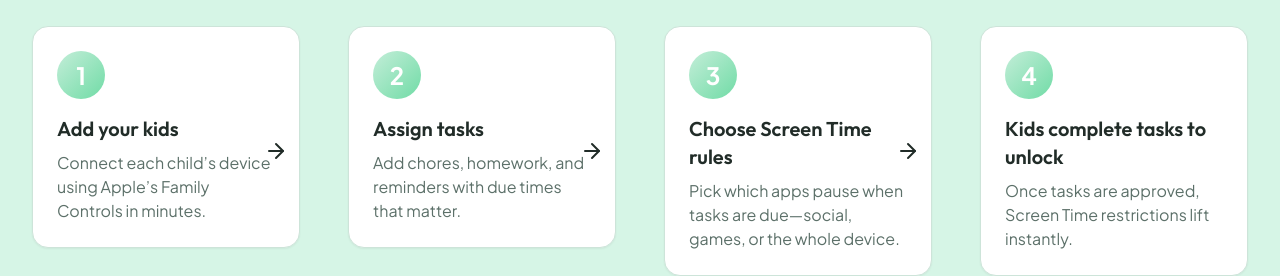
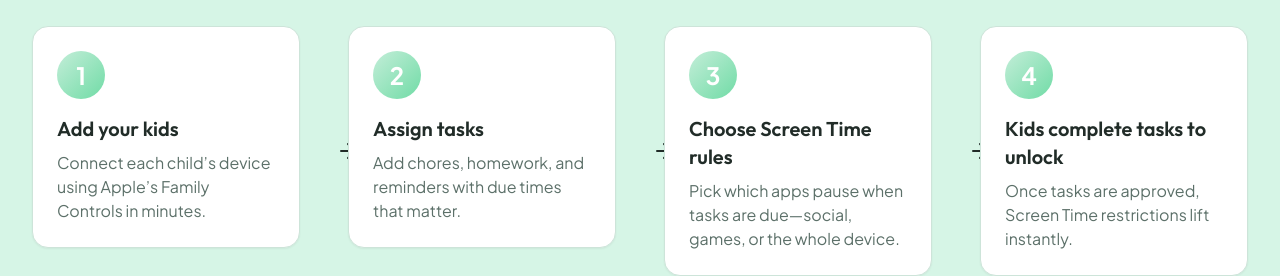
Before and after one commit to johnnywalker100/taskrsite, a Next.js app: page / in a window 1280 px wide. Shown: the part 3340-3616 px from the top of the page. Built offline with nearby package versions, Linux system fonts and the light colour scheme.

Commit message:
Fix CTA link and how-it-works arrows

```diff
--- a/src/pages/index.tsx
+++ b/src/pages/index.tsx
@@ -337,7 +337,7 @@ export default function Home() {
                   <p className="text-muted-foreground">{step.description}</p>
                 </div>
                 {index < howItWorks.length - 1 && (
-                  <ArrowRight className="hidden lg:block absolute top-1/2 left-full -translate-x-1/2 ml-[-1.5rem] -translate-y-1/2 w-6 h-6 text-mint-medium" />
+                  <ArrowRight className="hidden lg:block absolute top-1/2 left-full translate-x-1/2 -translate-y-1/2 ml-6 w-6 h-6 text-mint-medium" />
                 )}
               </div>
             ))}
@@ -431,11 +431,9 @@ export default function Home() {
             <Button size="lg" className="gradient-mint border-0 hover:opacity-90 transition-opacity text-lg px-8 py-6">
               Join the iOS beta
             </Button>
-            <Link href="/contact">
-              <Button size="lg" variant="outline" className="text-lg px-8 py-6 border-mint-medium hover:bg-mint-light/20">
-                Contact support
-              </Button>
-            </Link>
+            <Button asChild size="lg" variant="outline" className="text-lg px-8 py-6 border-mint-medium hover:bg-mint-light/20">
+              <Link href="/contact">Contact support</Link>
+            </Button>
           </div>
         </div>
       </section>
```
